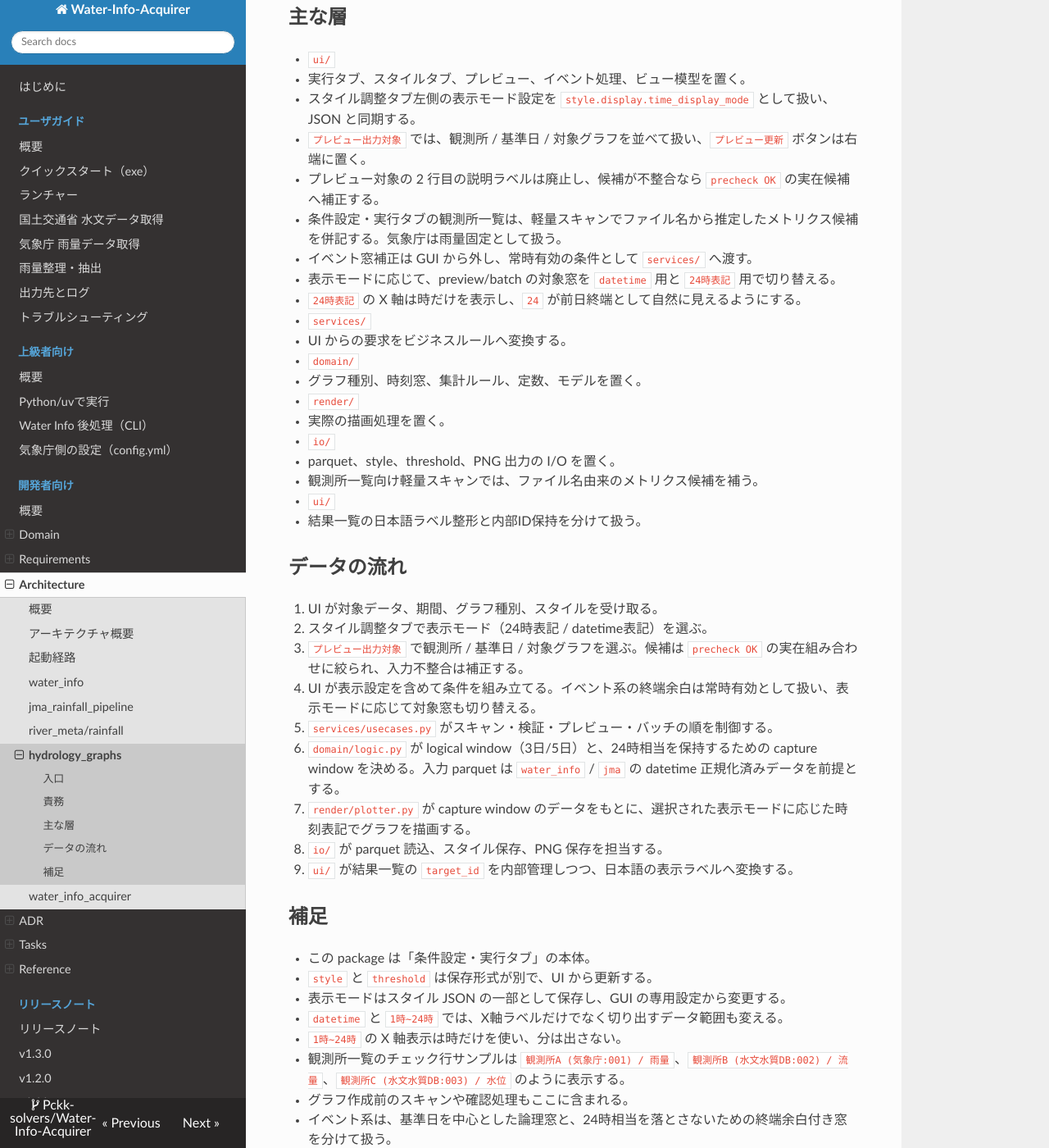
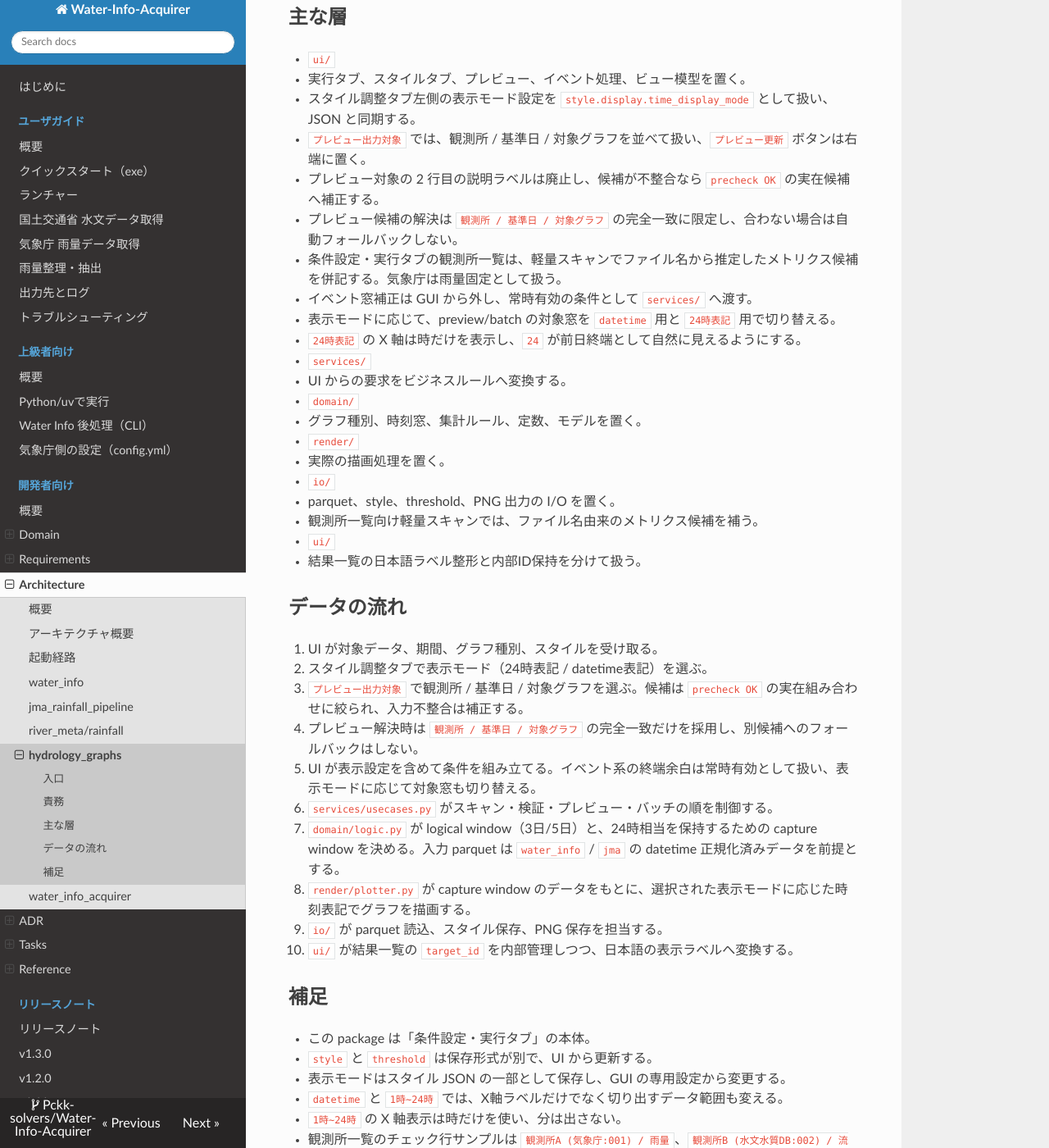
Before and after one commit to Pckk-solvers/Water-Info-Acquirer, an MkDocs documentation site: the page built from docs/dev/architecture/hydrology_graphs.md, in a window 1280 px wide and 1400 px high, scrolled down 742 px. Shown: the whole window at 82% size. Built offline with MkDocs 1.6.1, drawn with Linux system fonts in a browser that asks for light colours; nearby versions of some CDN libraries.

Commit message:
feat: tighten preview target matching

```diff
--- a/docs/dev/architecture/hydrology_graphs.md
+++ b/docs/dev/architecture/hydrology_graphs.md
@@ -28,6 +28,7 @@
   - スタイル調整タブ左側の表示モード設定を `style.display.time_display_mode` として扱い、JSON と同期する。
   - `プレビュー出力対象` では、観測所 / 基準日 / 対象グラフを並べて扱い、`プレビュー更新` ボタンは右端に置く。
   - プレビュー対象の 2 行目の説明ラベルは廃止し、候補が不整合なら `precheck OK` の実在候補へ補正する。
+  - プレビュー候補の解決は `観測所 / 基準日 / 対象グラフ` の完全一致に限定し、合わない場合は自動フォールバックしない。
   - 条件設定・実行タブの観測所一覧は、軽量スキャンでファイル名から推定したメトリクス候補を併記する。気象庁は雨量固定として扱う。
   - イベント窓補正は GUI から外し、常時有効の条件として `services/` へ渡す。
   - 表示モードに応じて、preview/batch の対象窓を `datetime` 用と `24時表記` 用で切り替える。
@@ -48,13 +49,14 @@
 
 1. UI が対象データ、期間、グラフ種別、スタイルを受け取る。
 2. スタイル調整タブで表示モード（24時表記 / datetime表記）を選ぶ。
-3. `プレビュー出力対象` で観測所 / 基準日 / 対象グラフを選ぶ。候補は `precheck OK` の実在組み合わせに絞られ、入力不整合は補正する。
-4. UI が表示設定を含めて条件を組み立てる。イベント系の終端余白は常時有効として扱い、表示モードに応じて対象窓も切り替える。
-5. `services/usecases.py` がスキャン・検証・プレビュー・バッチの順を制御する。
-6. `domain/logic.py` が logical window（3日/5日）と、24時相当を保持するための capture window を決める。入力 parquet は `water_info` / `jma` の datetime 正規化済みデータを前提とする。
-7. `render/plotter.py` が capture window のデータをもとに、選択された表示モードに応じた時刻表記でグラフを描画する。
-8. `io/` が parquet 読込、スタイル保存、PNG 保存を担当する。
-9. `ui/` が結果一覧の `target_id` を内部管理しつつ、日本語の表示ラベルへ変換する。
+  3. `プレビュー出力対象` で観測所 / 基準日 / 対象グラフを選ぶ。候補は `precheck OK` の実在組み合わせに絞られ、入力不整合は補正する。
+  4. プレビュー解決時は `観測所 / 基準日 / 対象グラフ` の完全一致だけを採用し、別候補へのフォールバックはしない。
+  5. UI が表示設定を含めて条件を組み立てる。イベント系の終端余白は常時有効として扱い、表示モードに応じて対象窓も切り替える。
+  6. `services/usecases.py` がスキャン・検証・プレビュー・バッチの順を制御する。
+  7. `domain/logic.py` が logical window（3日/5日）と、24時相当を保持するための capture window を決める。入力 parquet は `water_info` / `jma` の datetime 正規化済みデータを前提とする。
+  8. `render/plotter.py` が capture window のデータをもとに、選択された表示モードに応じた時刻表記でグラフを描画する。
+  9. `io/` が parquet 読込、スタイル保存、PNG 保存を担当する。
+  10. `ui/` が結果一覧の `target_id` を内部管理しつつ、日本語の表示ラベルへ変換する。
 
 ## 補足
 
```
Also changed, not shown: docs/dev/requirements/hydrology-graphs-platform.md (+1 -0 lines), docs/dev/tasks/done/20260407_hydrology_graphs_preview_exact_match.md (added, +33 -0 lines), 5 other files.
